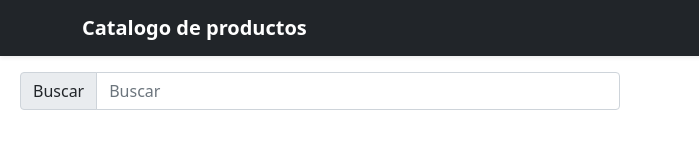
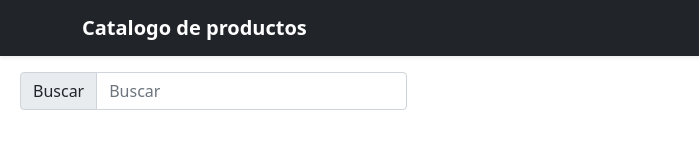
Before and after one commit to Angel-Marcano/Catalogo, a plain HTML site: page index.html in a window 1280 px wide. Shown: the top 163 px of the page, 0-699 px from the left. Drawn offline with nearby package versions, Linux system fonts and the light colour scheme.

Commit message:
Agregado:  resposive buscador

```diff
--- a/index.html
+++ b/index.html
@@ -46,14 +46,16 @@
         </div>
       </header>
 
-      <div class="input-group mb-3 mt-3" style="width: 50%;padding:0px 20px;">
+      <div class="col-sm-6 col-md-6 col-lg-4">
+      <div class="input-group mb-3 mt-3" style="padding:0px 20px;">
         <span class="input-group-text" id="basic-addon1">Buscar</span>
         <input type="text" class="form-control" v-model="query" placeholder="Buscar" aria-label="Username" aria-describedby="basic-addon1">
       </div>
+    </div>
 
 
         <div class="row"  style="padding:20px;">
-            <div  style="margin-top:20px;" class="col-sm-12 col-md-4 col-lg-3" v-for="(product,index) in products_query" :key="index">
+            <div  style="margin-top:20px;" class="col-xs-12 col-sm-6 col-md-4 col-lg-3" v-for="(product,index) in products_query" :key="index">
 
                 <div class="card" style="width: 18rem; height:100%;">
                    <!-- <img :src="product.img" class="card-img-top" alt="...">  carousel-item -->
```
